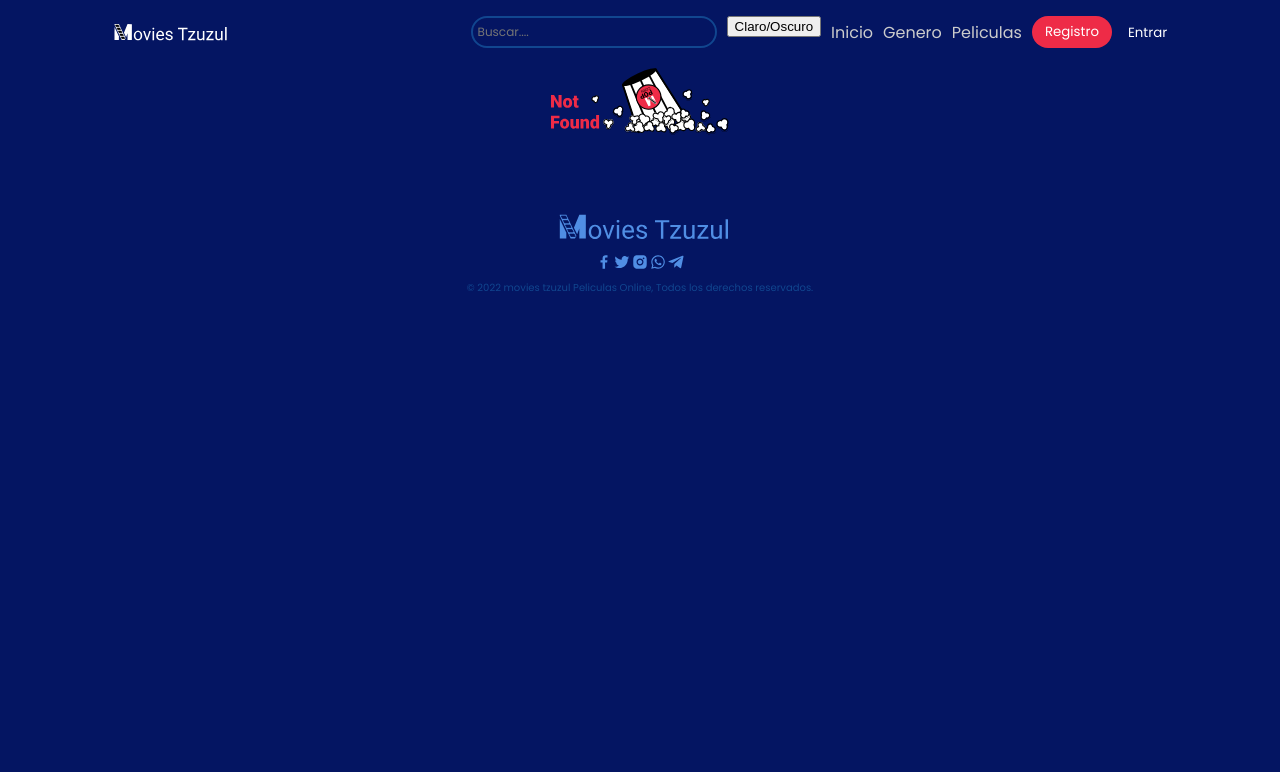
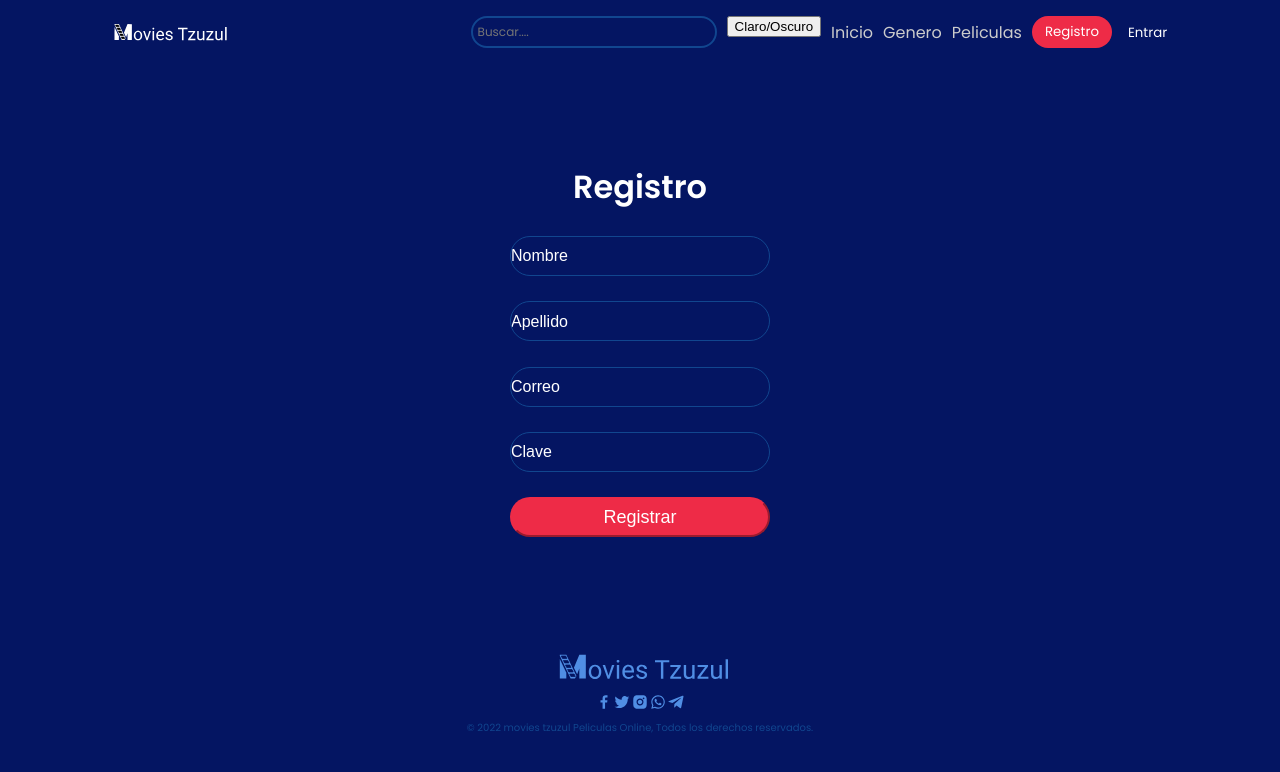
Before and after one commit to 21harley/tzuzul_proyecto1, a React (Vite) app: page /Registro in a window 1280 px wide. Shown: the top 772 px of the page. Built offline with nearby package versions, Linux system fonts and the light colour scheme; no server answers.

Commit message:
registro

```diff
--- a/src/App.jsx
+++ b/src/App.jsx
@@ -4,6 +4,7 @@ import Home from "./pages/Home";
 import Detalles from "./pages/Detalles"
 import NotFound from "./pages/NotFound";
 import Login from "./pages/Login";
+import Registrar from "./pages/Registrar";
 
 function App(){
   return(
@@ -12,6 +13,7 @@ function App(){
           <Route path="*" element={<NotFound/>} />
           <Route path="/" element={<Home/>} />
           <Route path="/login" element={<Login/>} />
+          <Route path="/Registro" element={ <Registrar/> } />
           <Route path="/details/:id" element={<Detalles/>}/>
         </Routes>
       </BrowserRouter>
--- a/src/components/Navbar.jsx
+++ b/src/components/Navbar.jsx
@@ -98,8 +98,10 @@ function Navbar() {
             </a>
           </li>
           <li className="nav__item">
-            <button href="#" className="nav__link nav__button--registro">
-              Registro
+            <button className="nav__link nav__button--registro">
+              <Link to={"/registro"} className="nav__link--registro">
+                  Registro
+              </Link>
             </button>
           </li>
           <li className="nav__item">
--- a/src/context/ThemeContext.jsx
+++ b/src/context/ThemeContext.jsx
@@ -2,6 +2,7 @@ import React, { useState, createContext } from "react";
 export const themeContext = createContext();
 
 export default function ThemeContext({ children }) {
+
   const [theme, setTheme] = useState(true);
   return (
     <themeContext.Provider value={{ theme, setTheme }}>
--- a/src/css/login.css
+++ b/src/css/login.css
@@ -9,13 +9,15 @@
     --Color-azul-opaco:#1A1A40;
 }
 */
-.margin-form-login{
+.margin-form-login,
+.margin-form-registro{
   width: 100%;
   height: 80vh;
   display: grid;
   place-items: center;
 }
-.form-login{
+.form-login,
+.form-registro{
   top: 30px;
   position: relative;
   height: 400px;
@@ -24,7 +26,9 @@
   place-items: center;
 }
 .input-login,
-.btn-login-submit{
+.input-registro,
+.btn-login-submit,
+.btn-registro-submit{
   background-color: var(--Color-azul-oscuro);
   height: 40px;
   width: 260px;
@@ -36,18 +40,27 @@
   place-items: center;
   font-size: 18px;
 }
-.input-login{
+
+.input-registro{
+ padding: 0;
+ text-align: center;
+}
+
+.input-login,
+.input-registro{
     border: 1px solid var(--Color-azul-claro);
 }
 
-.btn-login-submit{
+.btn-login-submit,
+.btn-registro-submit{
     padding: 0;
     text-align: center;
     width: 260px;
     background-color: var(--Color-rojo);
     border-color:var(--Color-rojo);
 }
-.input-login::placeholder{
+.input-login::placeholder,
+.input-registro::placeholder{
     font-size: medium;
     color: var(--Color-text-blanco);
 }
--- a/src/css/nav.css
+++ b/src/css/nav.css
@@ -142,6 +142,9 @@ a {
   display: grid;
   place-items: center;
 }
+.nav__link--registro{
+  color: var(--Color-text-blanco);
+}
 /*
 *,
 *::after,
--- /dev/null
+++ b/src/pages/Registrar.jsx
@@ -0,0 +1,23 @@
+import Footer from "../components/footer";
+import Navbar from "../components/Navbar";
+import './../css/login.css';
+
+export default function Registro(){
+
+    return(
+       <div>
+           <Navbar/>
+              <div className="margin-form-registro">
+              <form className="form-registro">
+                <h1>Registro</h1>
+                    <input className="input-registro " type="text" placeholder="Nombre" required/>
+                    <input className="input-registro " type="text" placeholder="Apellido" required/>
+                    <input  className="input-registro" type="email" placeholder="Correo" required/>
+                    <input className="input-registro password" type="password" placeholder="Clave" required/>
+                    <button className="btn-registro-submit">Registrar</button>
+                </form>
+              </div>
+           <Footer/>
+       </div>
+    );
+}
```
